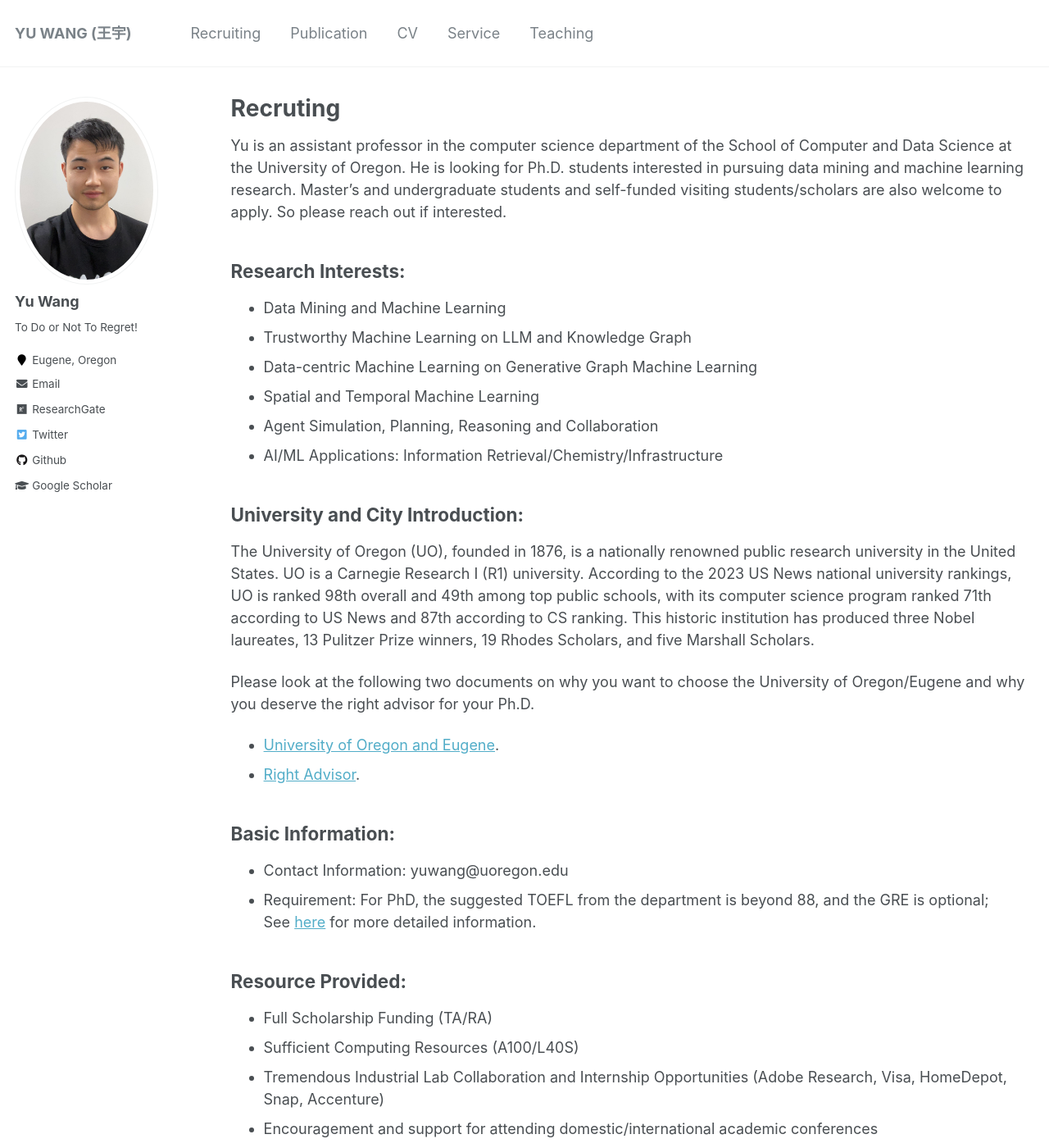
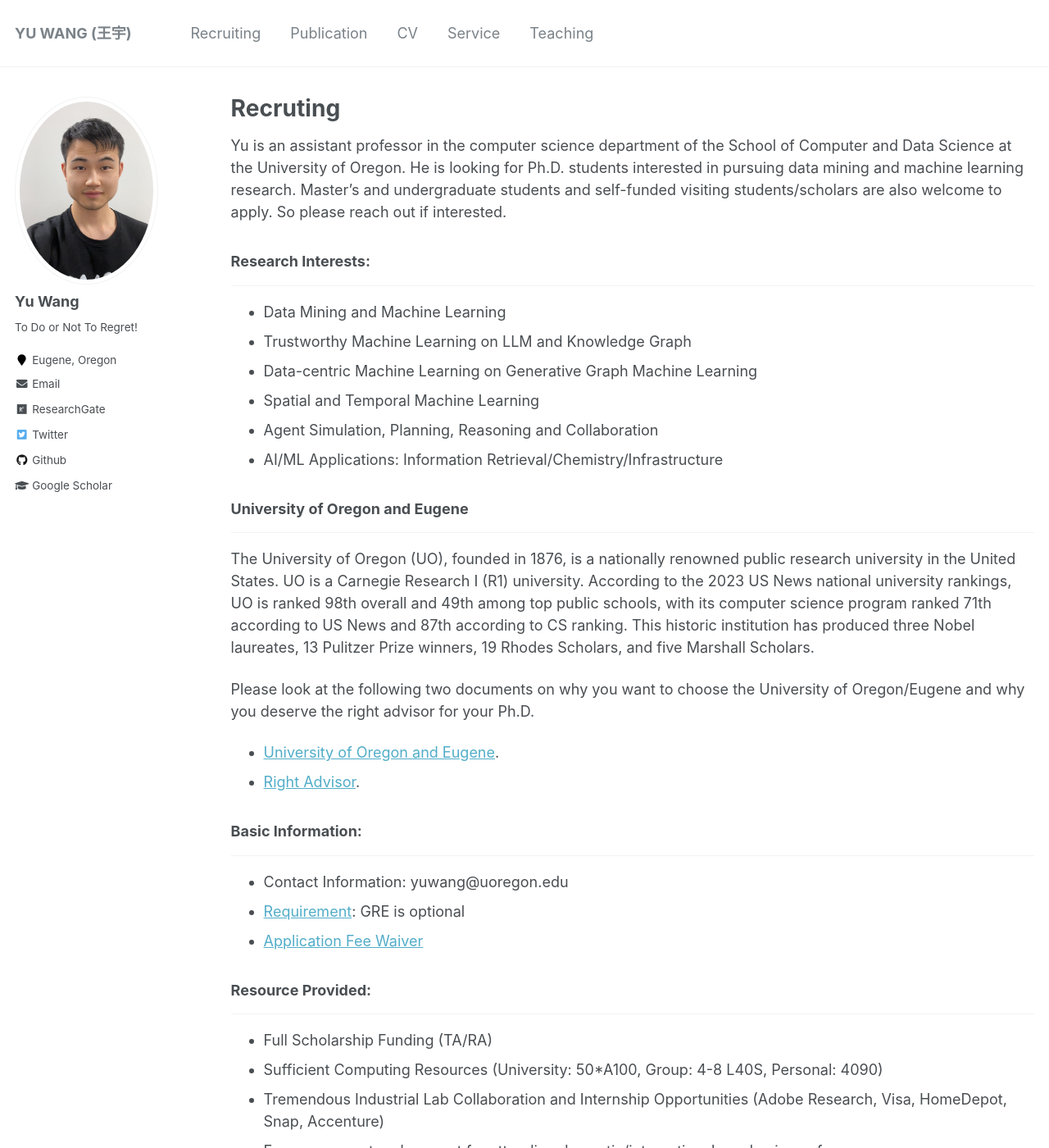
Before and after one commit to yuwang0103/yuwang0103.github.io, a Jekyll site: the page built from _pages/Recruiting.md, in a window 1280 px wide and 1400 px high. Shown: the whole window at 82% size. Built offline with Jekyll 4.4.1, drawn with Linux system fonts in a browser that asks for light colours.

Commit message:
Update Recruiting.md

```diff
--- a/_pages/Recruiting.md
+++ b/_pages/Recruiting.md
@@ -8,7 +8,7 @@ Yu is an assistant professor in the computer science department of the School of
 So please reach out if interested.
 
 
-Research Interests:
+### Research Interests:
 ------
 - Data Mining and Machine Learning
 - Trustworthy Machine Learning on LLM and Knowledge Graph
@@ -17,7 +17,7 @@ Research Interests:
 - Agent Simulation, Planning, Reasoning and Collaboration
 - AI/ML Applications: Information Retrieval/Chemistry/Infrastructure
 
-University and City Introduction:
+### University of Oregon and Eugene
 ------
 The University of Oregon (UO), founded in 1876, is a nationally renowned public research university in the United States. UO is a Carnegie Research I (R1) university. According to the 2023 US News national university rankings, UO is ranked 98th overall and 49th among top public schools, with its computer science program ranked 71th according to US News and 87th according to CS ranking.  This historic institution has produced three Nobel laureates, 13 Pulitzer Prize winners, 19 Rhodes Scholars, and five Marshall Scholars.
 
@@ -25,16 +25,16 @@ Please look at the following two documents on why you want to choose the Univers
 - <a href='https://yuwang0103.github.io/_pages/UO.pdf' target="_blank">University of Oregon and Eugene</a>.
 - <a href='https://yuwang0103.github.io/_pages/Advisor.pdf' target="_blank">Right Advisor</a>.
 
-Basic Information:
+### Basic Information:
 ------
 - Contact Information: yuwang@uoregon.edu
-- Requirement: For PhD, the suggested TOEFL from the department is beyond 88, and the GRE is optional; <br>
-See [here](https://scds.uoregon.edu/cs/graduate-programs/phd) for more detailed information.
+- [Requirement](https://scds.uoregon.edu/cs/graduate-programs/phd): GRE is optional
+- [Application Fee Waiver](https://graduatestudies.uoregon.edu/admissions/how-to-apply/application-fee-waivers)
 
 
-Resource Provided:
+### Resource Provided:
 ------
 - Full Scholarship Funding (TA/RA)
-- Sufficient Computing Resources (A100/L40S)
+- Sufficient Computing Resources (University: 50*A100, Group: 4-8 L40S, Personal: 4090)
 - Tremendous Industrial Lab Collaboration and Internship Opportunities (Adobe Research, Visa, HomeDepot, Snap, Accenture)
 - Encouragement and support for attending domestic/international academic conferences
```
